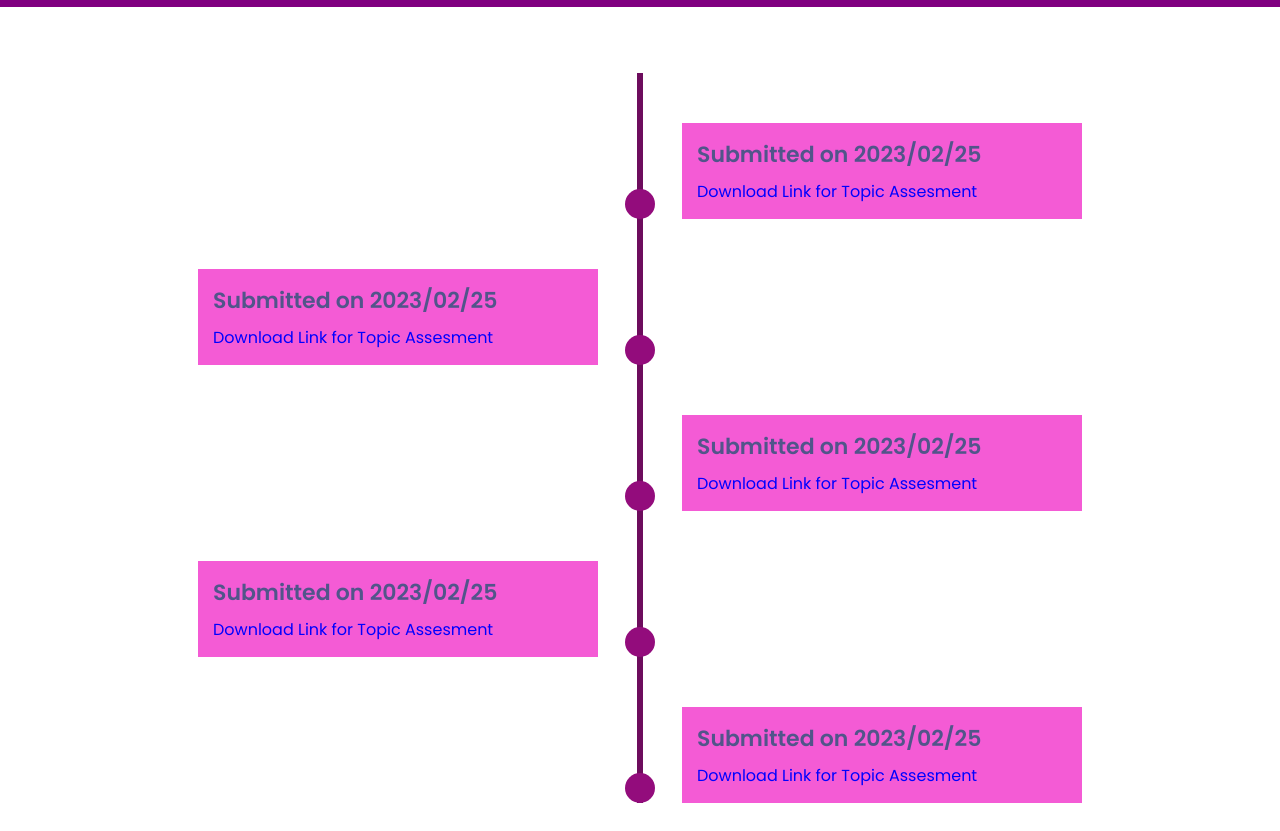
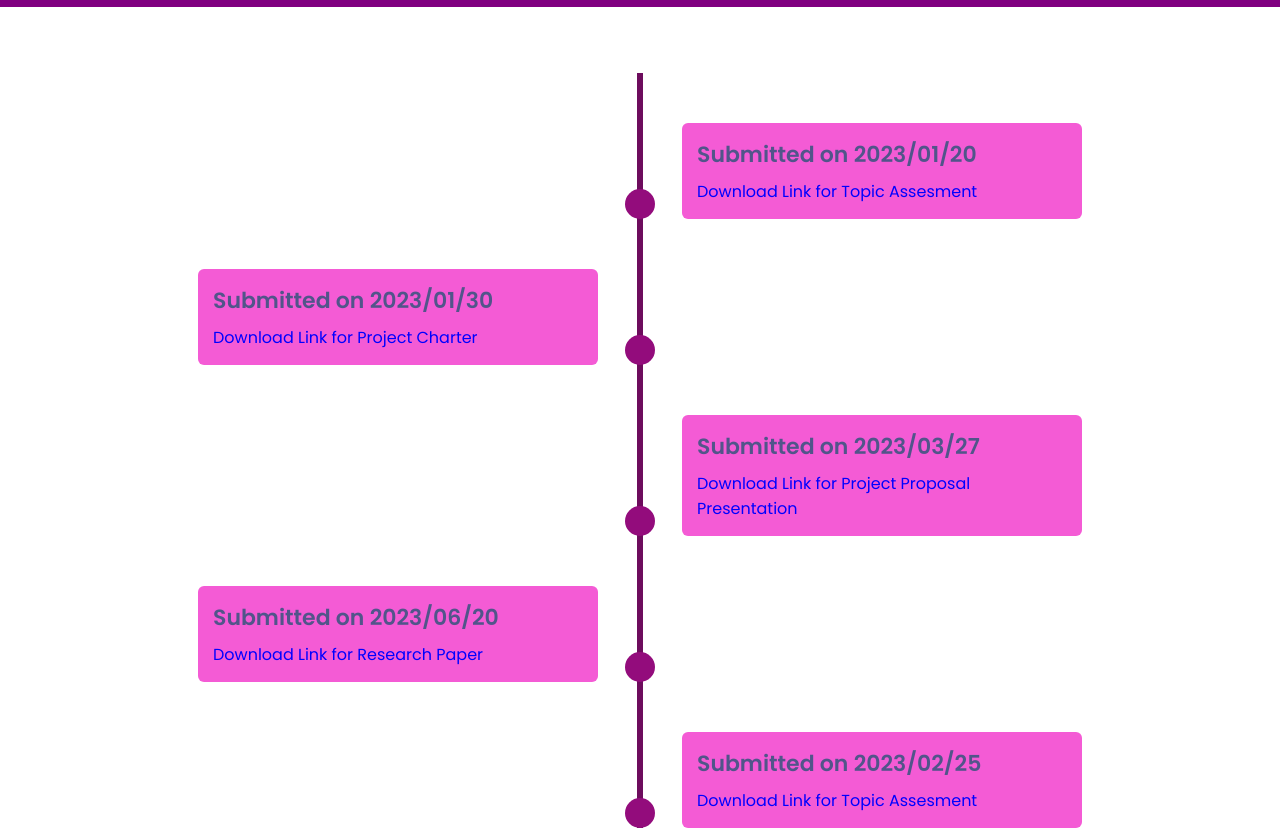
Before and after one commit to WebGuradian-Security-Solution/WebGuardian, a plain HTML site: page index.html in a window 1280 px wide. Shown: the part 3500-4331 px from the top of the page. Drawn offline with nearby package versions, Linux system fonts and the light colour scheme.

Commit message:
Update the documents section

```diff
--- a/assets/css/style.css
+++ b/assets/css/style.css
@@ -347,6 +347,7 @@ body {
   padding: 30px;
   text-align: center;
   color: whitesmoke;
+
 }
 
 .intro h1{
@@ -366,6 +367,11 @@ body {
   padding-top: 50px;
   background-color: #6d0c5d;
 
+
+}
+
+.timeline-card{
+  border-radius: 0.6rem;
 }
 
 .timeline time{
--- a/index.html
+++ b/index.html
@@ -435,35 +435,35 @@
         <!-- <h1 class="center">Topic Assessment</h1> -->
         <ul>
           <li >
-            <div>
-              <p><time>Submitted on 2023/02/25</time>
-                <a href="#">Download Link for Topic Assesment</a>
+            <div class="timeline-card">
+              <p><time>Submitted on 2023/01/20</time>
+                <a href="https://drive.google.com/file/d/1eqEEP3tcEMP_pZOyLOqMnDoyqwfKhUaV/view?usp=sharing">Download Link for Topic Assesment</a>
               </p>
             </div>
           </li>
           <li>
-            <div>
-              <p><time>Submitted on 2023/02/25</time>
-                <a href="#">Download Link for Topic Assesment</a>
+            <div class="timeline-card">
+              <p><time>Submitted on 2023/01/30</time>
+                <a href="https://drive.google.com/file/d/1Lzv0bWuJX8yMl0JyPzU-QuESbIUA4lp8/view?usp=sharing">Download Link for Project Charter</a>
               </p>
             </div>
           </li>
           <li>
-            <div>
-              <p><time>Submitted on 2023/02/25</time>
-                <a href="#">Download Link for Topic Assesment</a>
+            <div class="timeline-card">
+              <p><time>Submitted on 2023/03/27</time>
+                <a href="https://docs.google.com/presentation/d/1oD79F786RIqnpac332MOX2DmmZvhH-pp/edit?usp=sharing&ouid=103104201924295453717&rtpof=true&sd=true">Download Link for Project Proposal Presentation</a>
               </p>
             </div>
           </li>
           <li>
-            <div>
-              <p><time>Submitted on 2023/02/25</time>
-                <a href="#">Download Link for Topic Assesment</a>
+            <div class="timeline-card">
+              <p><time>Submitted on 2023/06/20</time>
+                <a href="https://drive.google.com/file/d/1zGEsOzKj3EZ5ZhuR_nEWXxciXx2Bp_pl/view?usp=sharing">Download Link for Research Paper</a>
               </p>
             </div>
           </li>
           <li>
-            <div>
+            <div class="timeline-card">
               <p><time>Submitted on 2023/02/25</time>
                 <a href="#">Download Link for Topic Assesment</a>
               </p>
```
